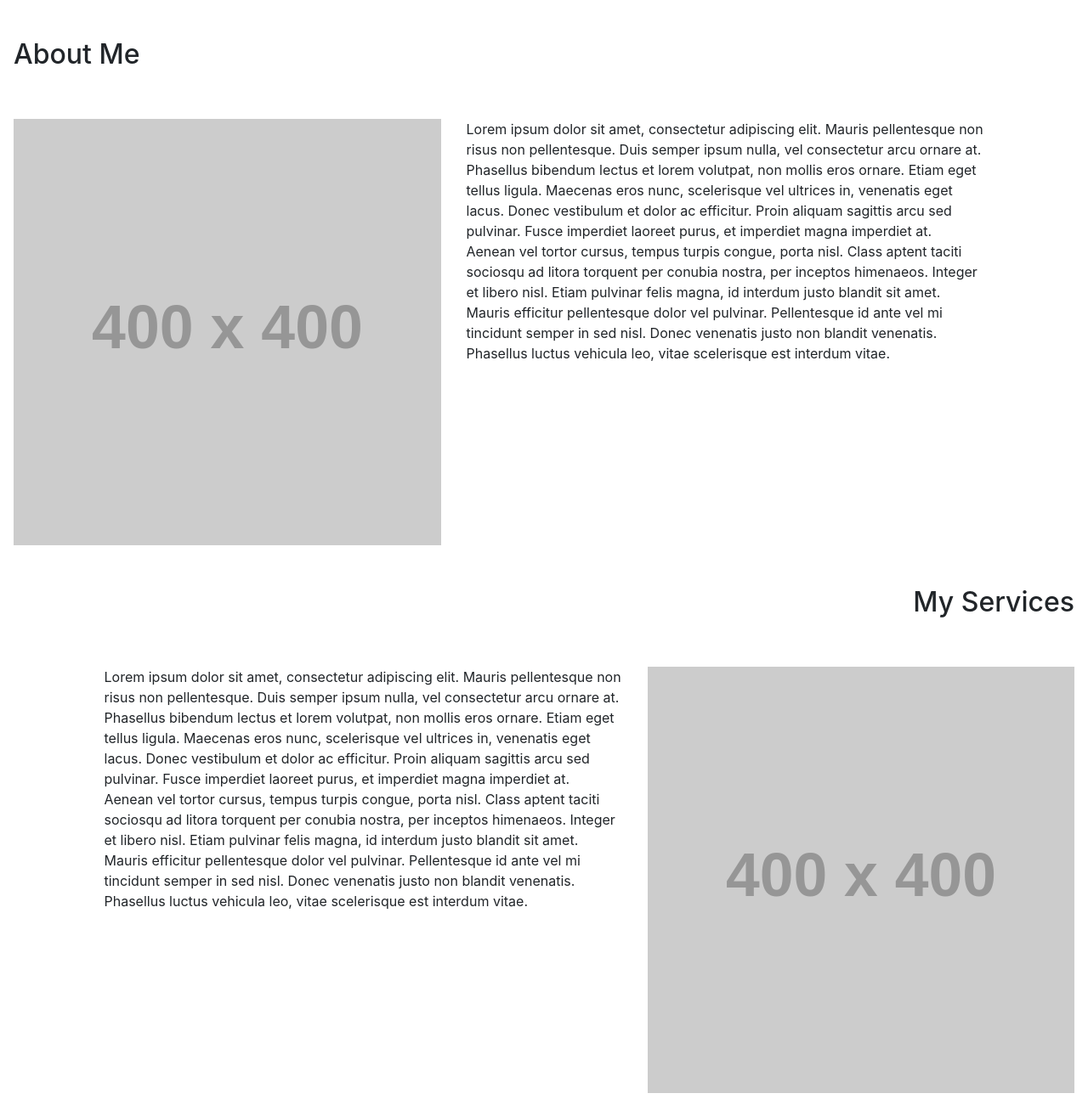
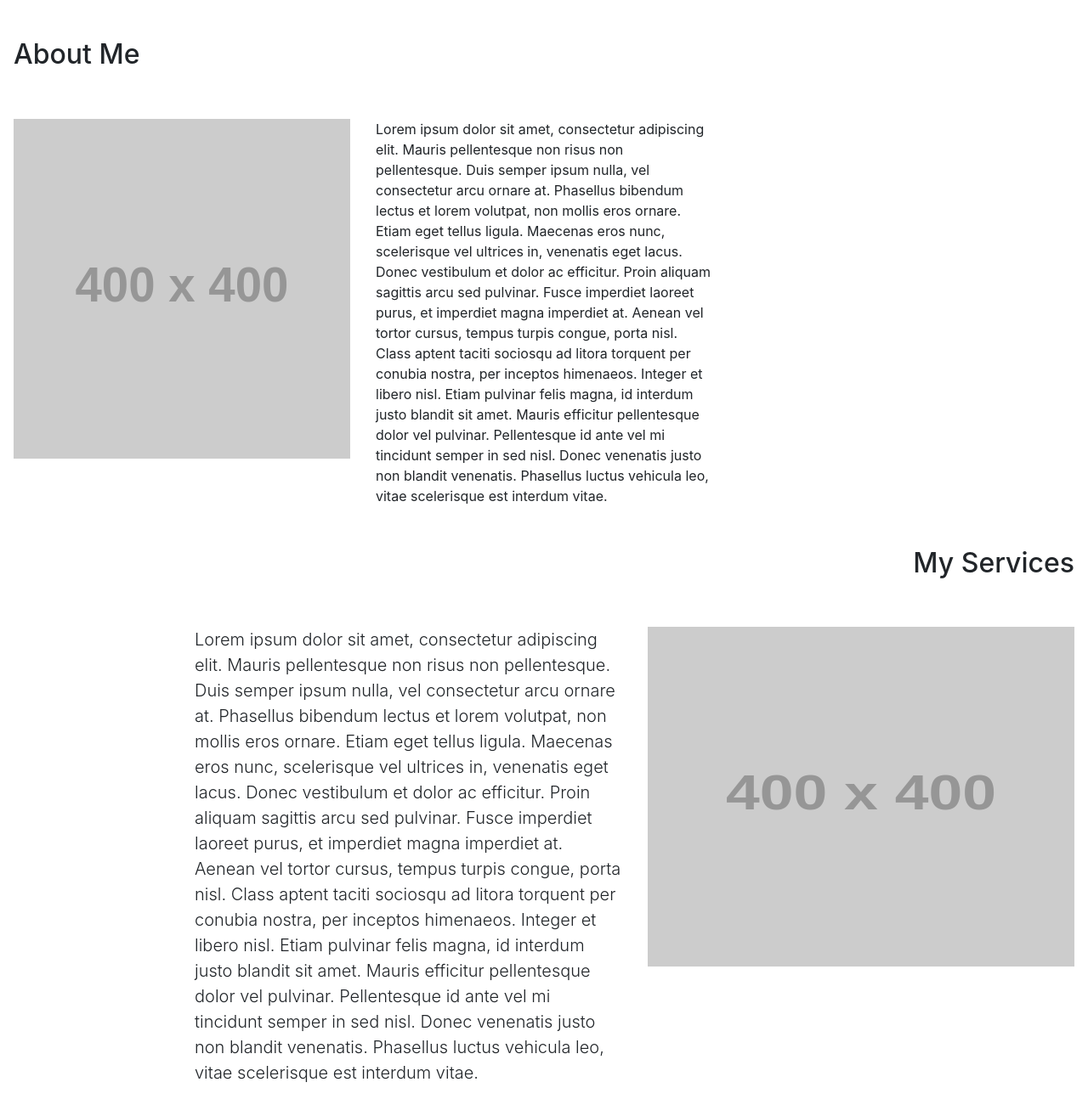
Before and after one commit to jhicksdesign/suzy-s-photography-portfolio, a plain HTML site: page public_html/index.html in a window 1280 px wide. Shown: the part 1355-2649 px from the top of the page at 85% size. Drawn offline with nearby package versions, Linux system fonts and the light colour scheme; placeholder pictures from the web are drawn by us.

Commit message:
Added custom stylesheet, updated about me and services styling.

```diff
--- a/public_html/index.html
+++ b/public_html/index.html
@@ -7,6 +7,7 @@
     <meta http-equiv="X-UA-Compatible" content="ie=edge">
     <title>Document</title>
     <link rel="stylesheet" href="https://stackpath.bootstrapcdn.com/bootstrap/4.3.1/css/bootstrap.min.css" integrity="sha384-ggOyR0iXCbMQv3Xipma34MD+dH/1fQ784/j6cY/iJTQUOhcWr7x9JvoRxT2MZw1T" crossorigin="anonymous">
+    <link rel="stylesheet" href="styles.css">
 
 </head>
 <body class="container-fluid p-0">
@@ -45,10 +46,10 @@
             <div>
                 <h2 class="py-5">About Me</h2>
             </div>
-            <div class="row">
-                <img src="https://via.placeholder.com/400" alt="placeholder" class="col-md-5 col-6 img-fluid">
-                <p class="col-md-6 col-6">Lorem ipsum dolor sit amet, consectetur adipiscing elit. Mauris pellentesque non risus non pellentesque. Duis semper ipsum nulla, vel consectetur arcu ornare at. Phasellus bibendum lectus et lorem volutpat, non mollis eros ornare. Etiam eget tellus ligula. Maecenas eros nunc, scelerisque vel ultrices in, venenatis eget lacus. Donec vestibulum et dolor ac efficitur. Proin aliquam sagittis arcu sed pulvinar. Fusce imperdiet laoreet purus, et imperdiet magna imperdiet at. Aenean vel tortor cursus, tempus turpis congue, porta nisl. Class aptent taciti sociosqu ad litora torquent per conubia nostra, per inceptos himenaeos. Integer et libero nisl. Etiam pulvinar felis magna, id interdum justo blandit sit amet. Mauris efficitur pellentesque dolor vel pulvinar. Pellentesque id ante vel mi tincidunt semper in sed nisl. Donec venenatis justo non blandit venenatis. Phasellus luctus vehicula leo, vitae scelerisque est interdum vitae.</p>
-                <div class="col-md-1 d-none d-md-flex"></div>
+            <div class="row d-flex">
+                <img src="https://via.placeholder.com/400" alt="placeholder" class="col-md col-6 col-xl-4 img-fluid">
+                <p class="col-md col-xl-4 col-6 my-auto">Lorem ipsum dolor sit amet, consectetur adipiscing elit. Mauris pellentesque non risus non pellentesque. Duis semper ipsum nulla, vel consectetur arcu ornare at. Phasellus bibendum lectus et lorem volutpat, non mollis eros ornare. Etiam eget tellus ligula. Maecenas eros nunc, scelerisque vel ultrices in, venenatis eget lacus. Donec vestibulum et dolor ac efficitur. Proin aliquam sagittis arcu sed pulvinar. Fusce imperdiet laoreet purus, et imperdiet magna imperdiet at. Aenean vel tortor cursus, tempus turpis congue, porta nisl. Class aptent taciti sociosqu ad litora torquent per conubia nostra, per inceptos himenaeos. Integer et libero nisl. Etiam pulvinar felis magna, id interdum justo blandit sit amet. Mauris efficitur pellentesque dolor vel pulvinar. Pellentesque id ante vel mi tincidunt semper in sed nisl. Donec venenatis justo non blandit venenatis. Phasellus luctus vehicula leo, vitae scelerisque est interdum vitae.</p>
+                <div class="col-md-2 col-xl-4 d-none d-md-flex"></div>
             </div>
         </article>
         <section class="px-3">
@@ -56,9 +57,9 @@
                 <h2 class="text-right py-5">My Services</h2>
             </div>
             <div class="row">
-                <div class="col-md-1 d-none d-md-flex"></div>
-                <p class="col-md-6 col-6">Lorem ipsum dolor sit amet, consectetur adipiscing elit. Mauris pellentesque non risus non pellentesque. Duis semper ipsum nulla, vel consectetur arcu ornare at. Phasellus bibendum lectus et lorem volutpat, non mollis eros ornare. Etiam eget tellus ligula. Maecenas eros nunc, scelerisque vel ultrices in, venenatis eget lacus. Donec vestibulum et dolor ac efficitur. Proin aliquam sagittis arcu sed pulvinar. Fusce imperdiet laoreet purus, et imperdiet magna imperdiet at. Aenean vel tortor cursus, tempus turpis congue, porta nisl. Class aptent taciti sociosqu ad litora torquent per conubia nostra, per inceptos himenaeos. Integer et libero nisl. Etiam pulvinar felis magna, id interdum justo blandit sit amet. Mauris efficitur pellentesque dolor vel pulvinar. Pellentesque id ante vel mi tincidunt semper in sed nisl. Donec venenatis justo non blandit venenatis. Phasellus luctus vehicula leo, vitae scelerisque est interdum vitae.</p>
-                <img src="https://via.placeholder.com/400" alt="placeholder" class="col-md-5 col-6">
+                <div class="col-md-2 d-none d-md-flex my-auto"></div>
+                <p class="col-md col-6 lead">Lorem ipsum dolor sit amet, consectetur adipiscing elit. Mauris pellentesque non risus non pellentesque. Duis semper ipsum nulla, vel consectetur arcu ornare at. Phasellus bibendum lectus et lorem volutpat, non mollis eros ornare. Etiam eget tellus ligula. Maecenas eros nunc, scelerisque vel ultrices in, venenatis eget lacus. Donec vestibulum et dolor ac efficitur. Proin aliquam sagittis arcu sed pulvinar. Fusce imperdiet laoreet purus, et imperdiet magna imperdiet at. Aenean vel tortor cursus, tempus turpis congue, porta nisl. Class aptent taciti sociosqu ad litora torquent per conubia nostra, per inceptos himenaeos. Integer et libero nisl. Etiam pulvinar felis magna, id interdum justo blandit sit amet. Mauris efficitur pellentesque dolor vel pulvinar. Pellentesque id ante vel mi tincidunt semper in sed nisl. Donec venenatis justo non blandit venenatis. Phasellus luctus vehicula leo, vitae scelerisque est interdum vitae.</p>
+                <img src="https://via.placeholder.com/400" alt="placeholder" class="col-md col-6">
             </div>
 
         </section>
--- /dev/null
+++ b/public_html/styles.css
@@ -0,0 +1,6 @@
+article img {
+	max-height: 400px; !important;
+}
+section img {
+	max-height: 400px; !important;
+}
```
